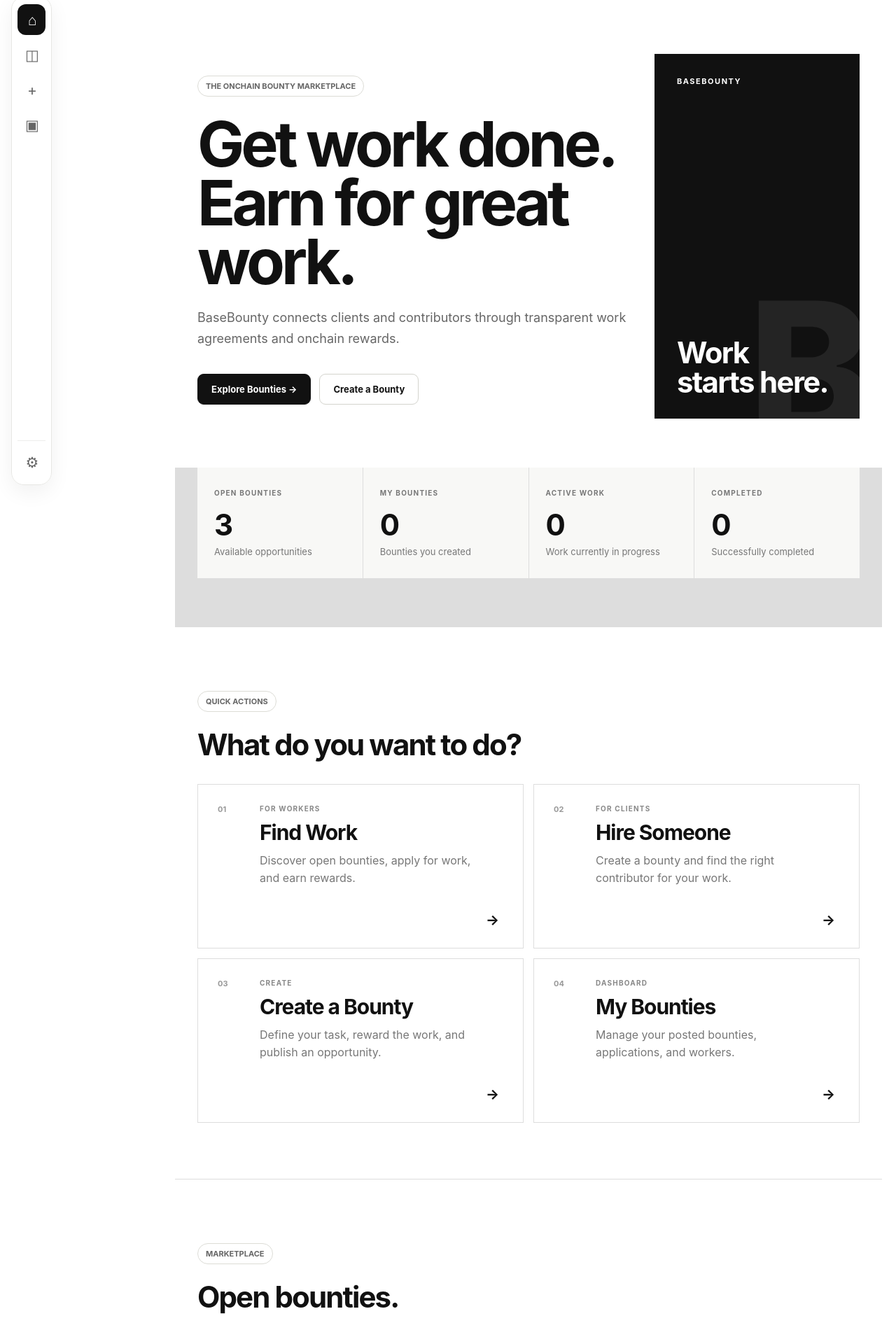
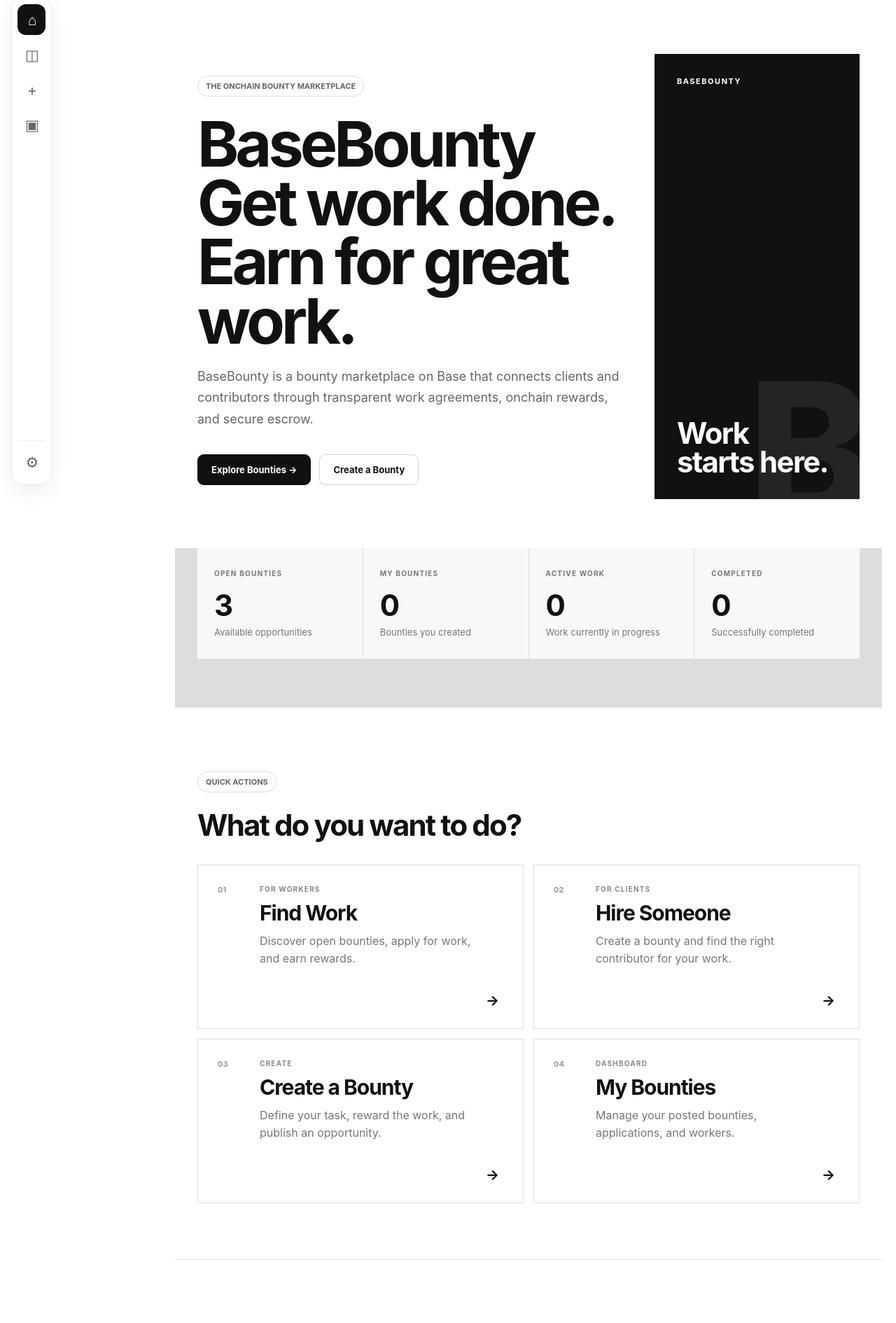
Before and after one commit to atmiyakanani-web/basebounty, a React (Vite) app: page / in a window 1280 px wide. Shown: the part 91-1981 px from the top of the page at 70% size. Built offline with nearby package versions, Linux system fonts and the light colour scheme.

Commit message:
Improve BaseBounty homepage SEO

```diff
--- a/src/pages/Home.jsx
+++ b/src/pages/Home.jsx
@@ -31,14 +31,15 @@
           <p className="eyebrow">THE ONCHAIN BOUNTY MARKETPLACE</p>
 
           <h1>
-            Get work done.
+            BaseBounty
             <br />
-            Earn for great work.
+            Get work done. Earn for great work.
           </h1>
 
           <p className="dashboard-hero-text">
-            BaseBounty connects clients and contributors through
-            transparent work agreements and onchain rewards.
+            BaseBounty is a bounty marketplace on Base that connects
+            clients and contributors through transparent work agreements,
+            onchain rewards, and secure escrow.
           </p>
 
           <div className="dashboard-hero-actions">
@@ -88,9 +89,11 @@
 
         <div className="dashboard-stat">
           <span>MY BOUNTIES</span>
-          <strong>{bounties.filter(
-            (bounty) => !String(bounty.id).startsWith('demo-')
-          ).length}</strong>
+          <strong>
+            {bounties.filter(
+              (bounty) => !String(bounty.id).startsWith('demo-')
+            ).length}
+          </strong>
           <p>Bounties you created</p>
         </div>
 
@@ -224,12 +227,13 @@
 
         <div className="dashboard-section-heading">
           <div>
-            <p className="eyebrow">MARKETPLACE</p>
+            <p className="eyebrow">BASEBOUNTY MARKETPLACE</p>
 
             <h2>Open bounties.</h2>
 
             <p>
-              Find work that matches your skills and interests.
+              Find work that matches your skills and interests
+              on the BaseBounty bounty marketplace.
             </p>
           </div>
 
@@ -250,7 +254,7 @@
             <h3>No open bounties yet.</h3>
 
             <p>
-              Create the first bounty and start the marketplace.
+              Create the first bounty and start the BaseBounty marketplace.
             </p>
 
             <Link
@@ -292,6 +296,7 @@
 
                   <div>
                     <span>REWARD</span>
+
                     <strong>
                       {bounty.reward} USDC
                     </strong>
@@ -382,7 +387,9 @@
 
           <div className="dashboard-step">
             <span>01</span>
+
             <h3>Create</h3>
+
             <p>
               A client creates a bounty with a clear
               task and reward.
@@ -391,7 +398,9 @@
 
           <div className="dashboard-step">
             <span>02</span>
+
             <h3>Apply</h3>
+
             <p>
               Contributors discover the opportunity
               and send an application.
@@ -400,7 +409,9 @@
 
           <div className="dashboard-step">
             <span>03</span>
+
             <h3>Complete</h3>
+
             <p>
               The selected contributor completes the
               requested work.
@@ -409,7 +420,9 @@
 
           <div className="dashboard-step">
             <span>04</span>
+
             <h3>Get Paid</h3>
+
             <p>
               The client reviews the submission and
               approves the reward.
@@ -436,7 +449,8 @@
         </div>
 
         <p>
-          The onchain marketplace for meaningful work.
+          BaseBounty is the onchain bounty marketplace
+          for meaningful work on Base.
         </p>
 
       </footer>
```
